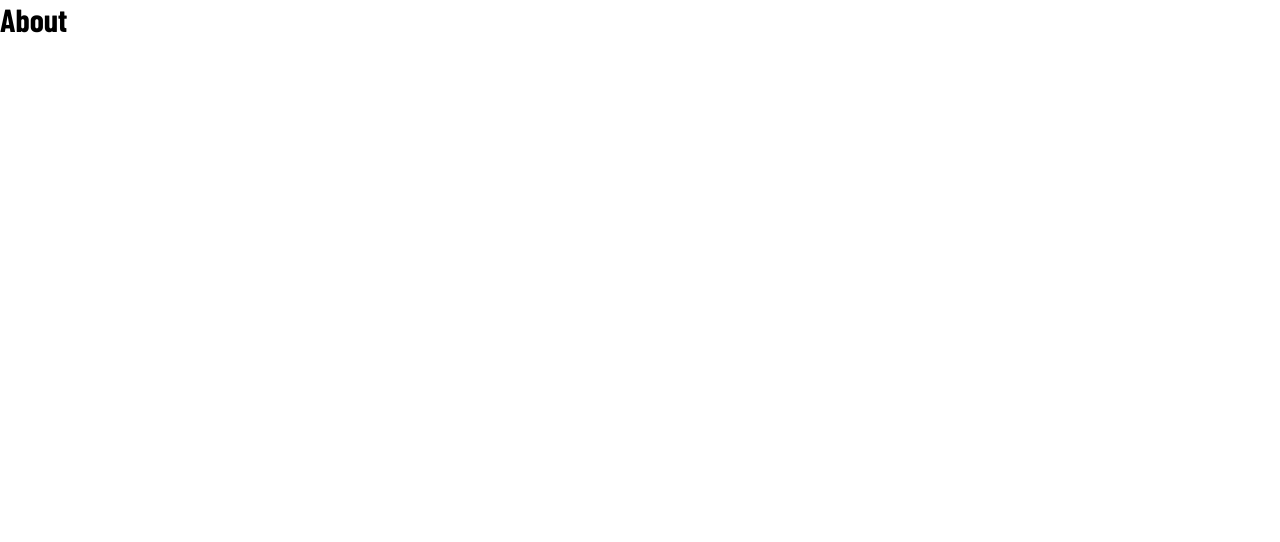
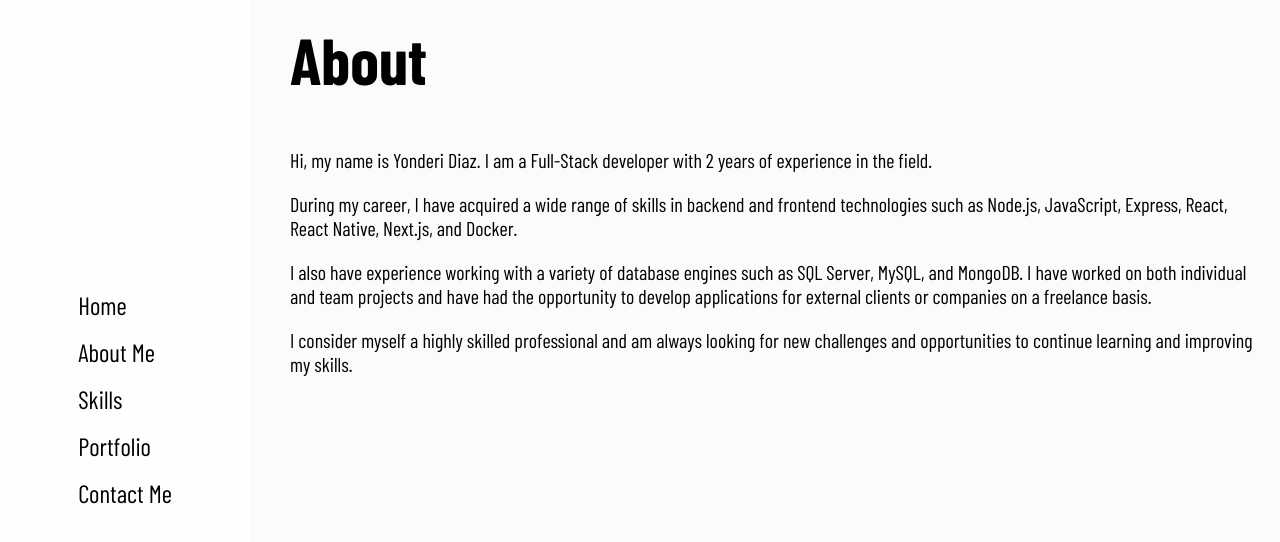
Before and after one commit to jadenaxel/portfolioc, a React (Vite) app: page /about in a window 1280 px wide. Shown: the top 542 px of the page. Built offline with nearby package versions, Linux system fonts and the light colour scheme; a web font is replaced by a local one.

Commit message:
Change List to Array

```diff
--- a/src/Pages/About.tsx
+++ b/src/Pages/About.tsx
@@ -1,9 +1,46 @@
 import type { FC } from "react";
+
+import { Nav } from "../components";
+
+import "../styles/About.scss";
 
 const About: FC = (): JSX.Element => {
     return (
-        <div>
-            <h1>About</h1>
+        <div className="page">
+            <div className="navigation">
+                <Nav />
+            </div>
+            <div className="main">
+                <div className="about">
+                    <h1 className="about-title">About</h1>
+                    <div className="about-desc">
+                        <p>
+                            Hi, my name is Yonderi Diaz. I am a Full-Stack
+                            developer with 2 years of experience in the field.
+                        </p>
+                        <p>
+                            During my career, I have acquired a wide range of
+                            skills in backend and frontend technologies such as
+                            Node.js, JavaScript, Express, React, React Native,
+                            Next.js, and Docker.
+                        </p>
+                        <p>
+                            I also have experience working with a variety of
+                            database engines such as SQL Server, MySQL, and
+                            MongoDB. I have worked on both individual and team
+                            projects and have had the opportunity to develop
+                            applications for external clients or companies on a
+                            freelance basis.
+                        </p>
+                        <p>
+                            I consider myself a highly skilled professional and
+                            am always looking for new challenges and
+                            opportunities to continue learning and improving my
+                            skills.
+                        </p>
+                    </div>
+                </div>
+            </div>
         </div>
     );
 };
--- a/src/components/Nav.tsx
+++ b/src/components/Nav.tsx
@@ -4,22 +4,40 @@ import { Link } from "react-router-dom";
 
 import "../styles/Nav.scss";
 
+const menu: any = [
+    {
+        name: "Home",
+        link: "/",
+    },
+    {
+        name: "About Me",
+        link: "/about",
+    },
+    {
+        name: "Skills",
+        link: "/skills",
+    },
+    {
+        name: "Portfolio",
+        link: "/portfolio",
+    },
+    {
+        name: "Contact Me",
+        link: "/contact",
+    },
+];
+
 const Nav: FC = (): JSX.Element => {
     return (
         <nav>
             <ul>
-                <li>
-                    <Link to={"/"}>Home</Link>
-                </li>
-                <li>
-                    <Link to={"/about"}>About Me</Link>
-                </li>
-                <li>
-                    <Link to={"/skills"}>Skills</Link>
-                </li>
-                <li>
-                    <Link to={"/contact"}>Contact Me</Link>
-                </li>
+                {menu.map((item: any) => {
+                    return (
+                        <li>
+                            <Link to={item.link}>{item.name}</Link>
+                        </li>
+                    );
+                })}
             </ul>
         </nav>
     );
--- /dev/null
+++ b/src/styles/About.scss
@@ -0,0 +1,18 @@
+@import "main.scss";
+
+.about{
+    padding-left: 20px;
+    &-title{
+        font-size: clamp(100%, 65px, 70px);
+        margin-bottom: 50px;
+    }
+    &-desc{
+        p{
+            font-size: clamp(100%, 25px, 20px);
+            margin-bottom: 20px;
+            &:last-child{
+                margin-bottom: 0;
+            }
+        }
+    }
+}
--- a/src/styles/main.scss
+++ b/src/styles/main.scss
@@ -34,4 +34,6 @@ $bg-secondary: #fbfbfb;
     grid-area: main;
     background-color: $bg-secondary;
     padding: 20px;
+    height: 100vh;
+    overflow-y: auto;
 }
```
